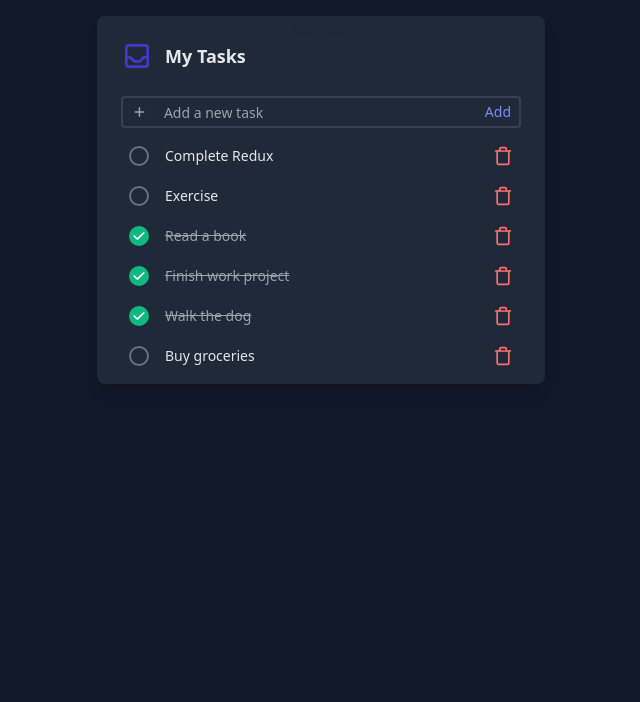
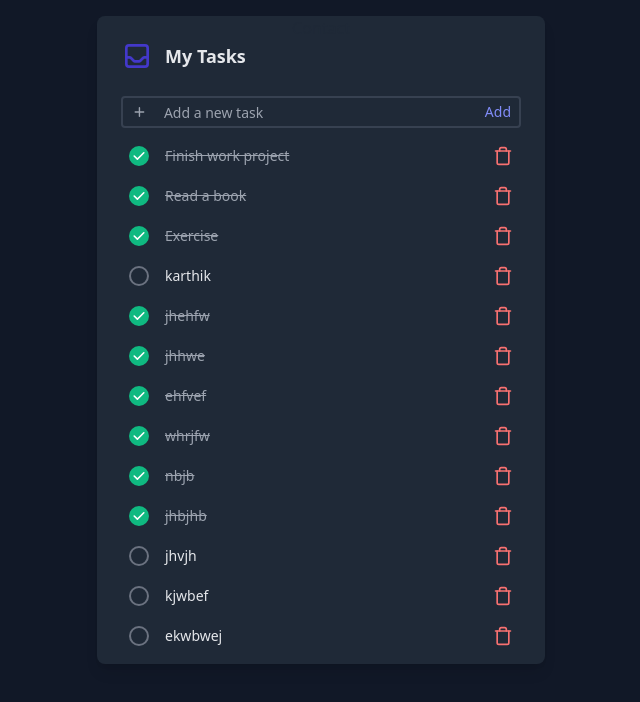
Before and after one commit to KarthikM-P/iVoyant, a React (Vite) app: page / in a window 1280 px wide. Shown: the top 702 px of the page, without its empty margins (319-959 px from the left). Built offline with nearby package versions, Linux system fonts and the light colour scheme; data requests are answered from the project's data file.

Commit message:
add rtk query and https methods

```diff
--- a/db.json
+++ b/db.json
@@ -1,15 +1,5 @@
 {
   "tasks": [
-    {
-      "id": "1",
-      "value": "Buy groceries",
-      "completed": false
-    },
-    {
-      "id": "2",
-      "value": "Walk the dog",
-      "completed": true
-    },
     {
       "id": "3",
       "value": "Finish work project",
@@ -23,11 +13,56 @@
     {
       "id": "5",
       "value": "Exercise",
+      "completed": true
+    },
+    {
+      "id": "1405",
+      "value": "karthik",
       "completed": false
     },
     {
-      "id": "6",
-      "value": "Complete Redux",
+      "id": "401a",
+      "value": "jhehfw",
+      "completed": true
+    },
+    {
+      "id": "391a",
+      "value": "jhhwe",
+      "completed": true
+    },
+    {
+      "id": "9ccc",
+      "value": "ehfvef",
+      "completed": true
+    },
+    {
+      "id": "3c9b",
+      "value": "whrjfw",
+      "completed": true
+    },
+    {
+      "id": "dba1",
+      "value": "nbjb",
+      "completed": true
+    },
+    {
+      "id": "b618",
+      "value": "jhbjhb",
+      "completed": true
+    },
+    {
+      "id": "f3ac",
+      "value": "jhvjh",
+      "completed": false
+    },
+    {
+      "id": "436f",
+      "value": "kjwbef",
+      "completed": false
+    },
+    {
+      "id": "af64",
+      "value": "ekwbwej",
       "completed": false
     }
   ]
--- a/package.json
+++ b/package.json
@@ -15,7 +15,7 @@
     "react": "^18.2.0",
     "react-dom": "^18.2.0",
     "react-redux": "^9.2.0",
-    "react-router-dom": "^6.21.0"
+    "react-router-dom": "^6.29.0"
   },
   "devDependencies": {
     "@types/react": "^18.2.43",
--- a/src/Home.jsx
+++ b/src/Home.jsx
@@ -1,61 +1,25 @@
 import { useEffect, useState } from "react";
 import Task from "./TaskItem";
 import { Link } from "react-router-dom";
+import { useAddTaskMutation, useDeleteTaskMutation, useGetTasksQuery, useUpdateTaskMutation } from "./MainStore";
 
 export default function Home() {
-  const [tasksList, setTasksList] = useState([]);
+
   const [newTask, setNewTask] = useState("");
-  const [isLoading, setIsLoading] = useState(false);
-  const [isError, setIsError] = useState(false);
-  const [error, setError] = useState(null);
 
-  const BASE_URL = "http://localhost:3000";
 
-  useEffect(() => {
-    setIsLoading(true);
-    getTasks().then(() => setIsLoading(false));
-  }, []);
 
-  const getTasks = async () => {
-    try {
-      const response = await fetch(`${BASE_URL}/tasks`);
-      const tasks = await response.json();
-      setTasksList(tasks.reverse());
-    } catch (err) {
-      setIsLoading(false);
-      setIsError(true);
-      setError(err);
-    }
-  };
 
-  const addTask = async (task) => {
-    await fetch(`${BASE_URL}/tasks`, {
-      method: "POST",
-      headers: {
-        "Content-Type": "application/json",
-      },
-      body: JSON.stringify(task),
-    });
-    getTasks();
-  };
 
-  const updateTask = async ({ id, ...updatedTask }) => {
-    await fetch(`${BASE_URL}/tasks/${id}`, {
-      method: "PATCH",
-      headers: {
-        "Content-Type": "application/json",
-      },
-      body: JSON.stringify(updatedTask),
-    });
-    getTasks();
-  };
 
-  const deleteTask = async (id) => {
-    await fetch(`${BASE_URL}/tasks/${id}`, {
-      method: "DELETE",
-    });
-    getTasks();
-  };
+  const {data:tasksList, isError, error, isLoading} = useGetTasksQuery();
+  const [addTask] = useAddTaskMutation();
+  const [updateTask] = useUpdateTaskMutation();
+  const [deleteTask] = useDeleteTaskMutation();
+
+
+
+
 
   return (
     <div className="flex h-screen flex-grow items-start justify-center bg-gray-900 p-4">
--- a/src/MainStore.ts
+++ b/src/MainStore.ts
@@ -0,0 +1,40 @@
+import { createApi, fetchBaseQuery } from "@reduxjs/toolkit/query/react";
+
+export const API = createApi({
+    baseQuery:fetchBaseQuery({baseUrl:"http://localhost:3000/"}),
+    tagTypes:["tasks"],
+    endpoints:((builder)=>({
+        getTasks:builder.query({
+            query:()=> "/tasks",
+            providesTags:['tasks']
+        }),
+
+        addTask:builder.mutation({
+            query:(tasks)=>({
+                url:"/tasks",
+                method:"POST",
+                body:tasks,
+            }),
+            invalidatesTags:['tasks']
+        }),
+        updateTask:builder.mutation({
+            query:({id, ...updateTask})=>({
+                url:`/tasks/${id}`,
+                method:"PATCH",
+                body:updateTask
+            }),
+            invalidatesTags:['tasks']
+        }),
+        deleteTask:builder.mutation({
+            query:({id})=>({
+                url:`/tasks/${id}`,
+                method:"DELETE"
+
+            }),
+            invalidatesTags:['tasks']
+        })
+    }))
+
+})
+
+export const {useGetTasksQuery, useAddTaskMutation, useUpdateTaskMutation, useDeleteTaskMutation} = API
--- a/src/main.jsx
+++ b/src/main.jsx
@@ -4,11 +4,16 @@ import Home from "./Home.jsx";
 import { RouterProvider, createBrowserRouter } from "react-router-dom";
 
 import "./index.css";
+import { ApiProvider } from "@reduxjs/toolkit/query/react";
+import { API } from "./MainStore.ts";
 
 const router = createBrowserRouter([
   {
     path: "/",
-    element: <App />,
+    element:
+    <ApiProvider api={API}>
+      <App />
+    </ApiProvider>,
     children: [
       {
         path: "/",
```
Also changed, not shown: 1 other file (tests, documents, lock files or other folders).
